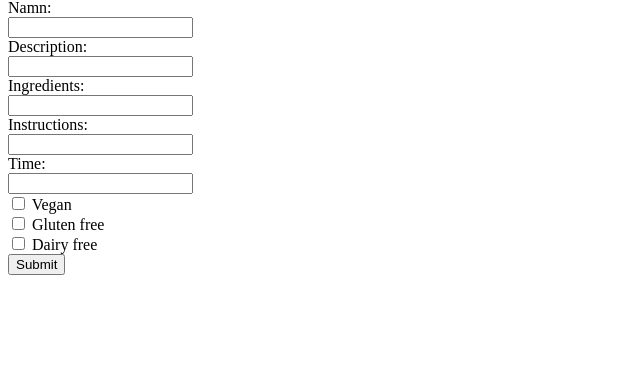
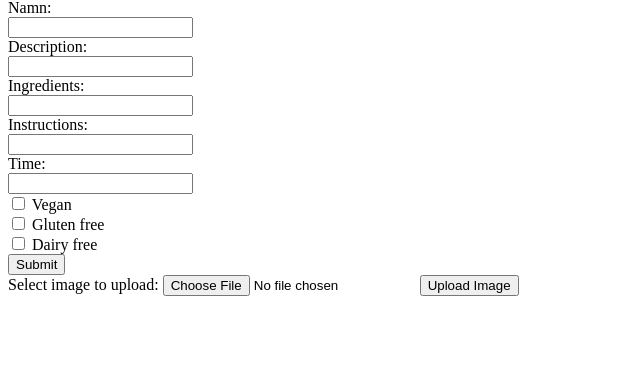
Before and after one commit to Projektgrupp7/Projektgrupp7, a PHP site: page /assets/views/_newrecipe.php in a window 1280 px wide. Shown: the part 81-453 px from the top of the page, without its empty margins (0-640 px from the left). Run offline with PHP 8.4, Linux system fonts and the light colour scheme.

Commit message:
Signed-off-by: Honungspil <niklasaasberg@gmail.com>

```diff
--- a/assets/views/_newrecipe.php
+++ b/assets/views/_newrecipe.php
@@ -24,4 +24,11 @@
     <input type="submit" name="submit" value="Submit">
   </div>
   </form>
+
+  <form action="upload.php" method="post" enctype="multipart/form-data">
+  Select image to upload:
+  <input type="file" name="fileToUpload" id="fileToUpload">
+  <input type="submit" value="Upload Image" name="submit">
+  </form>
+
 </html>
```
